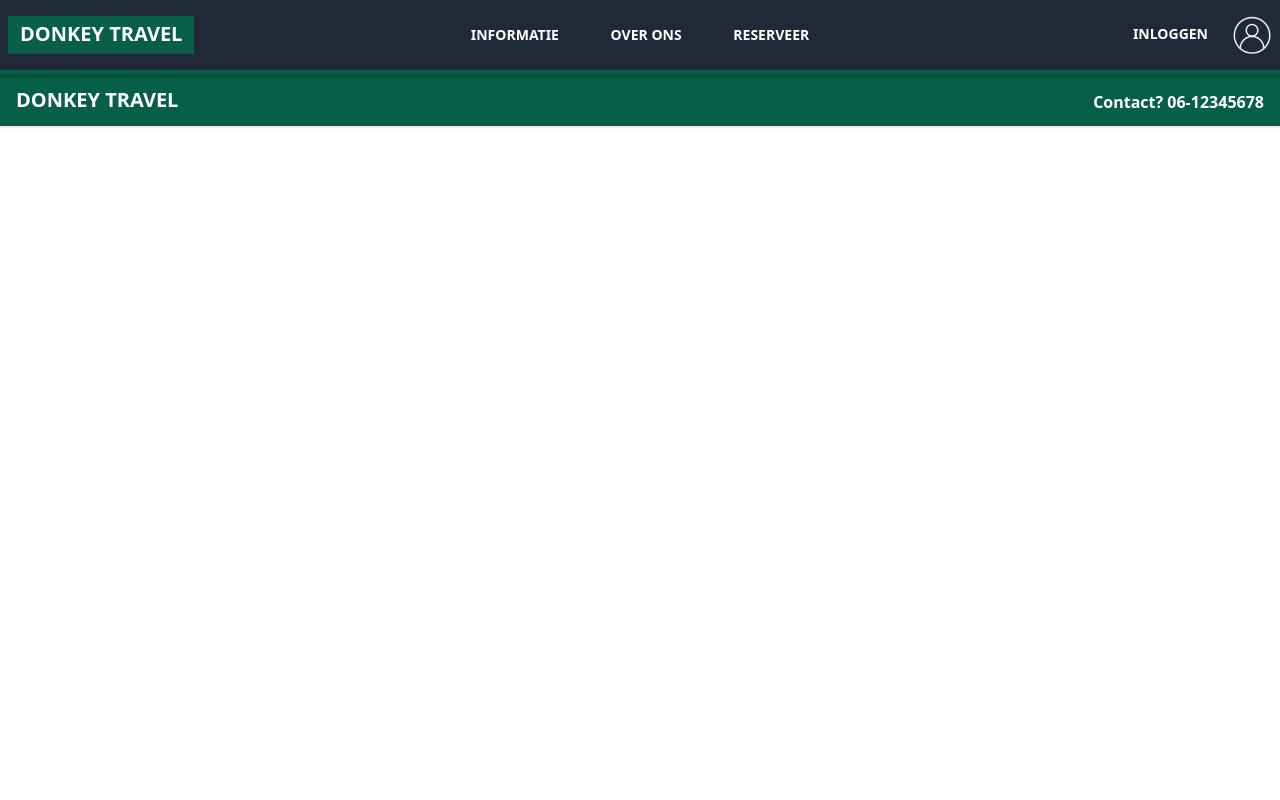
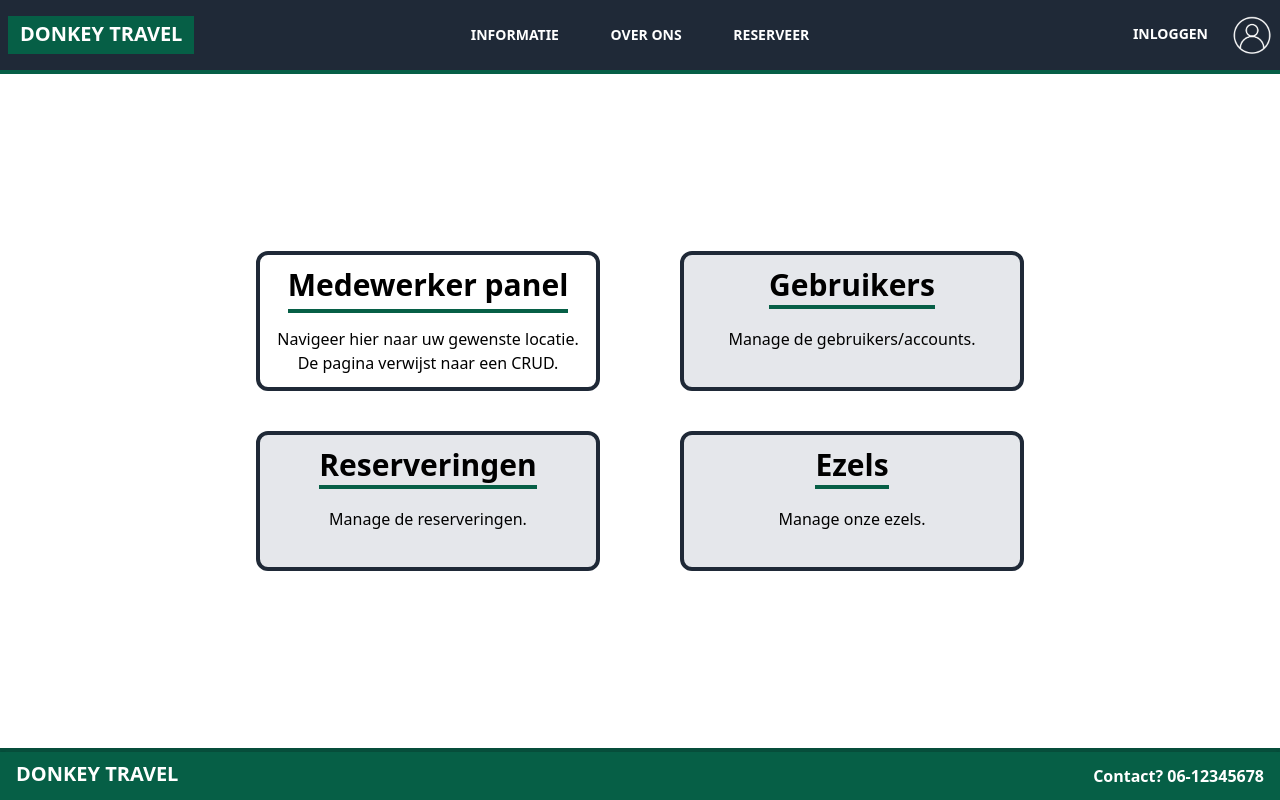
Before and after one commit to daanilio/donkeytravel, a PHP site: page /Medewerker/panel.php in a window 1280 px wide. Run offline with PHP 8.4, Linux system fonts and the light colour scheme.

Commit message:
panel.php layout gemaakt

```diff
--- a/Views/Medewerker/panel.php
+++ b/Views/Medewerker/panel.php
@@ -8,12 +8,37 @@
     <title>MW Panel</title>
     <link href="https://unpkg.com/tailwindcss@^1.0/dist/tailwind.min.css" rel="stylesheet">
 </head>
-<body>
+<body class="flex min-h-screen justify-between flex-col">
 
 <?php include '../../Components/header.php'; ?>
 
-<main>
-
+<main class="py-24 px-64">
+    <div class="grid gap-x-20 gap-y-10 grid-cols-2 grid-rows-2">
+        <div class="border-4 border-gray-800 p-3 text-center rounded-xl"><h2 class="text-3xl font-bold"><span
+                        class="border-b-4 border-green-800 pb-1">Medewerker panel</span>
+            </h2>
+            <p class="text-medium"><br>Navigeer hier naar uw gewenste locatie. <br>
+                De pagina verwijst naar een CRUD.</p>
+        </div>
+        <div class="border-4 border-gray-800 rounded-xl p-3 text-center bg-gray-200">
+            <div class="rounded-xl"><h2 class="text-3xl font-bold hover:text-green-600"><span
+                            class="border-b-4 border-green-800"><a href="#">Gebruikers</a></span></h2>
+                <p class="text-medium"><br>Manage de gebruikers/accounts.
+            </div>
+        </div>
+        <div class="border-4 border-gray-800 rounded-xl p-3 text-center bg-gray-200">
+            <div class="rounded-xl"><h2 class="text-3xl font-bold hover:text-green-600"><span
+                            class="border-b-4 border-green-800"><a href="#">Reserveringen</a></span></h2>
+                <p class="text-medium"><br>Manage de reserveringen.
+            </div>
+        </div>
+        <div class="border-4 border-gray-800 rounded-xl p-3 text-center bg-gray-200">
+            <div class="rounded-xl"><h2 class="text-3xl font-bold hover:text-green-600"><span
+                            class="border-b-4 border-green-800"><a href="#">Ezels</a></span></h2>
+                <p class="text-medium"><br>Manage onze ezels.
+            </div>
+        </div>
+    </div>
 </main>
 
 <?php include '../../Components/footer.php'; ?>
```
